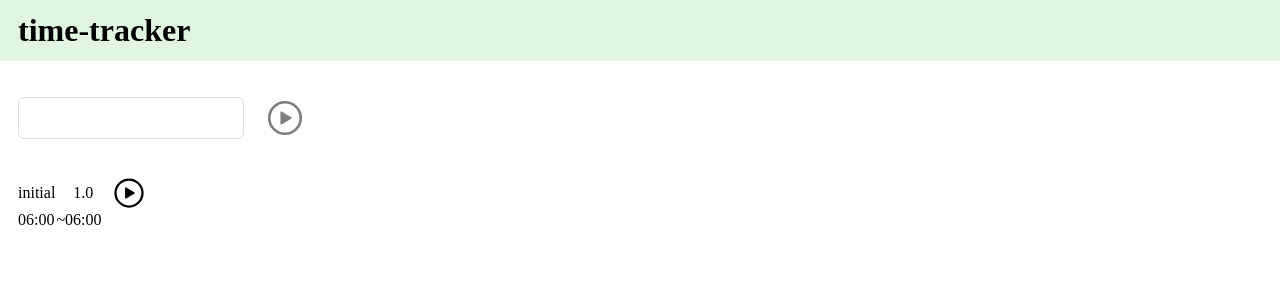
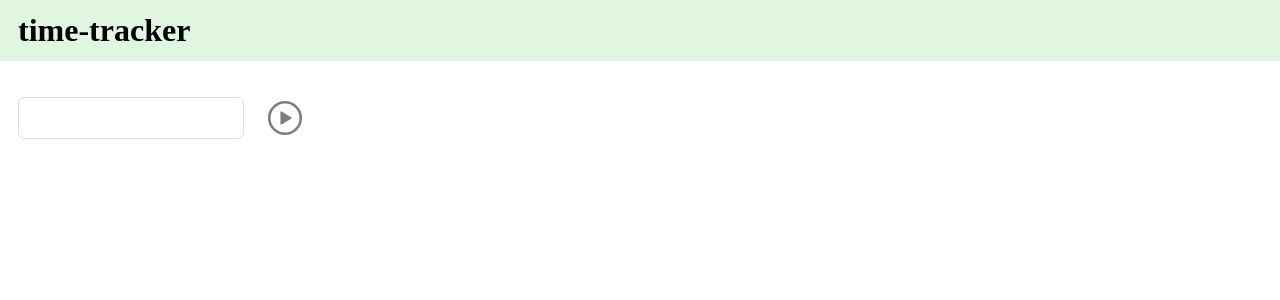
Before and after one commit to fujit/time-tracker, a React app: page / in a window 1280 px wide. Shown: the top 300 px of the page. Built offline with nearby package versions, Linux system fonts and the light colour scheme.

Commit message:
データを永続化

```diff
--- /dev/null
+++ b/src/Store.ts
@@ -0,0 +1,19 @@
+export class Store {
+  static _instance = new Store()
+
+  stotage = localStorage
+
+  private prefix = 'tracker-'
+
+  static get instance() {
+    return this._instance
+  }
+
+  fetchAllByDay(day: string): Tracker[] {
+    return JSON.parse(this.stotage.getItem(`${this.prefix}${day}`) || '[]')
+  }
+
+  save(day: string, value: Tracker[]) {
+    this.stotage.setItem(`${this.prefix}${day}`, JSON.stringify(value))
+  }
+}
--- a/src/components/App.tsx
+++ b/src/components/App.tsx
@@ -1,29 +1,17 @@
 import * as React from 'react'
 import { Header } from './Pages/Header'
 import { Home } from './Pages/Home'
-import * as StringUtil from '../utils/StringUtil'
 import * as DateUtil from '../utils/DateUtil'
+import { Store } from '../Store'
 
 const App: React.FC = () => {
-  const initialData: Tracker[] = [
-    {
-      id: StringUtil.generateTrackerId(),
-      name: 'initial',
-      inProgress: false,
-      day: DateUtil.getCurrentDay(),
-      timers: [
-        {
-          start: new Date(),
-          end: new Date(),
-          minute: 62,
-        },
-      ],
-    },
-  ]
+  const store = Store.instance
+  const initialData = store.fetchAllByDay(DateUtil.getCurrentDay())
+
   return (
     <>
       <Header title="time-tracker" />
-      <Home initialData={initialData} />
+      <Home initialData={initialData} store={store} />
     </>
   )
 }
--- a/src/components/Pages/Home.tsx
+++ b/src/components/Pages/Home.tsx
@@ -1,5 +1,6 @@
 import * as React from 'react'
 import * as styles from './Home.scss'
+import { Store } from '../../Store'
 import { TrackerForm } from '../TrackerForm/TrackerForm'
 import { TrackerHistory } from '../TrackerHistory/TrackerHistory'
 import * as DateUtil from '../../utils/DateUtil'
@@ -16,6 +17,7 @@ type Props = {
 
 type ContainerProps = {
   initialData: Tracker[]
+  store: Store
 }
 
 const Component: React.FC<Props> = ({
@@ -38,13 +40,13 @@ const Component: React.FC<Props> = ({
   </div>
 )
 
-export const Home: React.FC<ContainerProps> = ({ initialData }) => {
-  const [start, setStart] = React.useState<Date | undefined>(undefined)
+export const Home: React.FC<ContainerProps> = ({ initialData, store }) => {
   const [trackers, setTrackers] = React.useState(initialData)
   const [currentCount, setCurrentCount] = React.useState(0)
   const [timerId, setTimerId] = React.useState(0)
 
   const inprogress = React.useMemo(() => trackers.some((tracker) => tracker.inProgress), [trackers])
+  const today = DateUtil.getCurrentDay()
 
   const calcCurrentCount = (startTime: Date) => {
     const id = window.setInterval(() => {
@@ -59,15 +61,17 @@ export const Home: React.FC<ContainerProps> = ({ initialData }) => {
     }
 
     const currentDate = DateUtil.getCurrentDate()
-    setStart(currentDate)
     calcCurrentCount(currentDate)
 
     const target = trackers.filter((tracker) => tracker.name === name)[0]
     const newTrackers = trackers.map((tracker) =>
-      tracker.name === name ? { ...target, inProgress: true } : tracker
+      tracker.name === name
+        ? { ...target, inProgress: true, timers: [...target.timers, { start: currentDate }] }
+        : tracker
     )
 
     setTrackers(newTrackers)
+    store.save(today, newTrackers)
   }
 
   const startCount = (trackerName: string) => {
@@ -77,39 +81,54 @@ export const Home: React.FC<ContainerProps> = ({ initialData }) => {
       return
     }
 
+    const currentDate = DateUtil.getCurrentDate()
     const currentTracker: Tracker = {
       id: StringUtil.generateTrackerId(),
       name: trackerName,
       inProgress: true,
       day: DateUtil.getCurrentDay(),
-      timers: [] as Timer[],
+      timers: [
+        {
+          start: currentDate,
+        },
+      ],
     }
 
-    const currentDate = DateUtil.getCurrentDate()
-    setStart(currentDate)
     calcCurrentCount(currentDate)
 
-    setTrackers([...trackers, currentTracker])
+    const newTrackers = [...trackers, currentTracker]
+    setTrackers(newTrackers)
+    store.save(today, newTrackers)
   }
 
   const pauseCount = (name: string) => {
-    const targetTracker = trackers.filter((tracker) => tracker.name === name)[0]
+    const targetTrackers = trackers.filter((tracker) => tracker.name === name)
+
+    if (targetTrackers.length !== 1) {
+      return
+    }
+
+    const targetTracker = targetTrackers[0]
 
     if (!targetTracker.inProgress) {
       return
     }
 
-    if (!start) {
+    const countingTimer = targetTracker.timers.filter((timer) => !timer.end)
+
+    if (countingTimer.length !== 1) {
       return
     }
 
-    const timer = {
-      start,
+    const newTimer = {
+      start: countingTimer[0].start,
       end: DateUtil.getCurrentDate(),
-      minute: DateUtil.getTimeFromNow(start, 'minute', true),
+      minute: DateUtil.getTimeFromNow(countingTimer[0].start, 'minute', true),
     }
 
-    const timers = [...targetTracker.timers, timer]
+    const timers = targetTracker.timers.map((timer) =>
+      timer.start === newTimer.start ? newTimer : timer
+    )
 
     const currentTracker = {
       ...targetTracker,
@@ -121,6 +140,7 @@ export const Home: React.FC<ContainerProps> = ({ initialData }) => {
       tracker.name === name ? currentTracker : tracker
     )
     setTrackers(newTrackers)
+    store.save(today, newTrackers)
     clearInterval(timerId)
   }
 
--- a/src/components/Text/Number.tsx
+++ b/src/components/Text/Number.tsx
@@ -2,7 +2,6 @@ import * as React from 'react'
 
 type ContainerProps = {
   value: number
-  type?: 'round' | 'ceil' | 'floor'
   digits?: number
 }
 
@@ -12,15 +11,8 @@ type Props = {
 
 const Component: React.FC<Props> = ({ value }) => <span>{value}</span>
 
-export const DecimalText: React.FC<ContainerProps> = ({ value, type, digits = 1 }) => {
-  const calculatedValue = (type === 'round'
-    ? Math.round(value)
-    : type === 'ceil'
-    ? Math.ceil(value)
-    : type === 'floor'
-    ? Math.floor(value)
-    : value
-  ).toFixed(digits)
+export const DecimalText: React.FC<ContainerProps> = ({ value, digits }) => {
+  const calculatedValue = value.toFixed(digits)
 
   return <Component value={calculatedValue} />
 }
--- a/src/components/TrackerHistory/TrackerHistory.tsx
+++ b/src/components/TrackerHistory/TrackerHistory.tsx
@@ -31,12 +31,12 @@ const Component: React.FC<Props> = ({
           <p>{tracker.name}</p>
           {tracker.inProgress ? (
             <>
-              <DecimalText value={(calcSum(tracker.timers) + currentCount) / 60} type="round" />
+              <DecimalText value={(calcSum(tracker.timers) + currentCount) / 60} digits={1} />
               <PauseButton width={36} height={36} onClick={() => pauseCount(tracker.name)} />
             </>
           ) : (
             <>
-              <DecimalText value={calcSum(tracker.timers) / 60} type="round" />
+              <DecimalText value={calcSum(tracker.timers) / 60} digits={1} />
               <StartButton
                 width={36}
                 height={36}
@@ -63,7 +63,8 @@ const Component: React.FC<Props> = ({
 
 export const TrackerHistory: React.FC<ContainerProps> = (props) => {
   const calcSum = (timers: Timer[]) =>
-    timers.reduce((accumulator, current) => accumulator + current.minute, 0)
-
+    timers
+      .filter((timer): timer is CalculatedTimer => !!timer.minute)
+      .reduce((accumulator, current) => accumulator + current.minute, 0)
   return <Component {...props} calcSum={calcSum} />
 }
--- a/src/types/tracker.d.ts
+++ b/src/types/tracker.d.ts
@@ -8,6 +8,8 @@ type Tracker = {
 
 type Timer = {
   start: Date
-  end: Date
-  minute: number
+  end?: Date
+  minute?: number
 }
+
+type CalculatedTimer = Required<Timer>
```
Also changed, not shown: .eslintrc.json.
